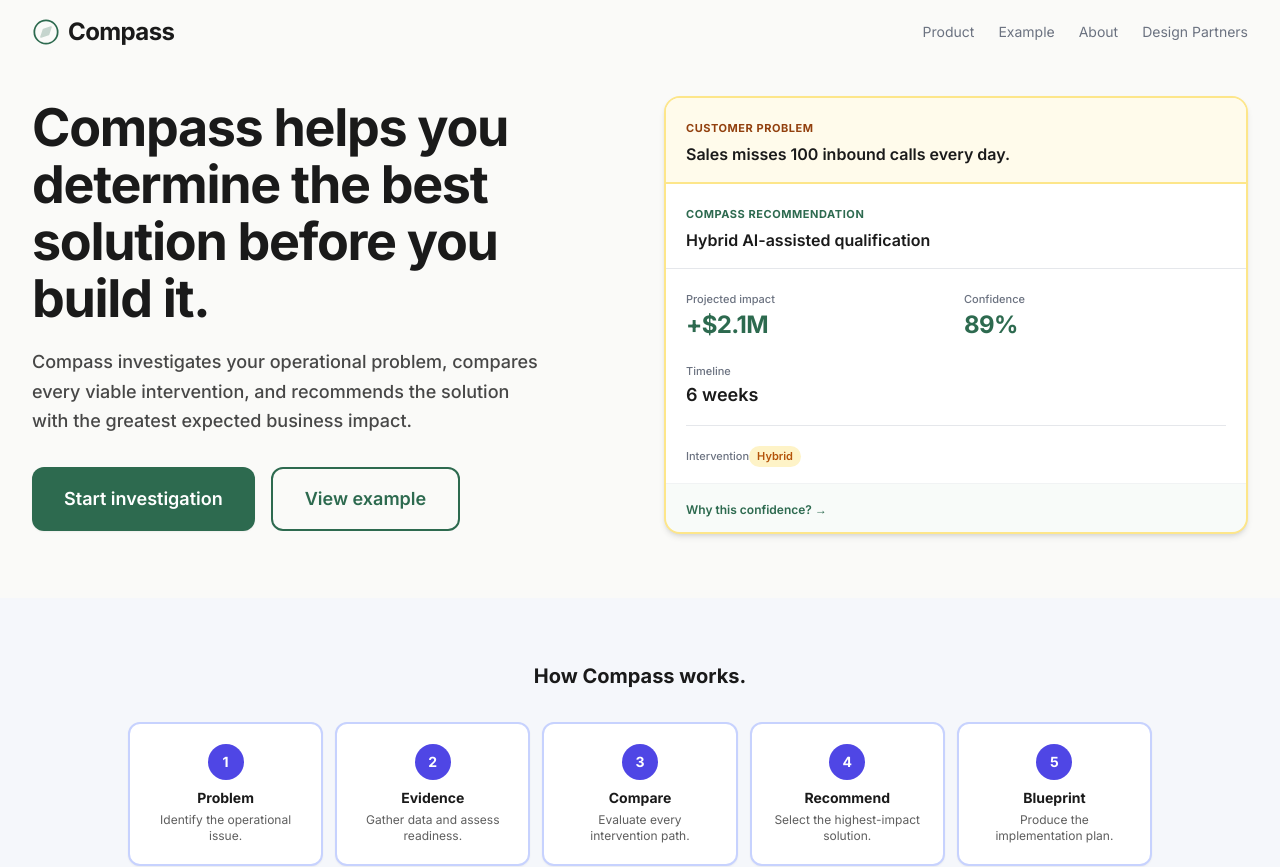
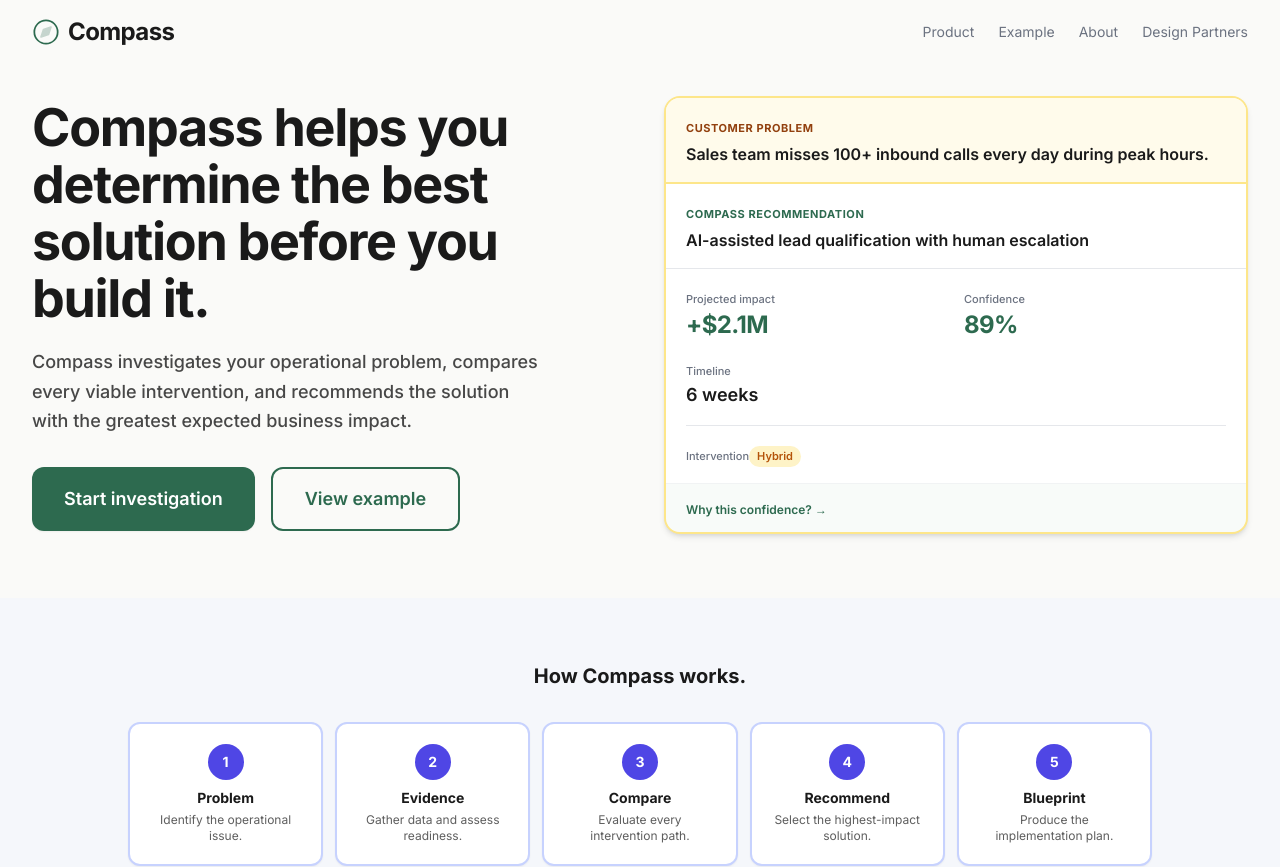
Before and after one commit to smithar106/Compass-Web, a Next.js app: page / in a window 1280 px wide. Shown: the top 867 px of the page. Built offline with nearby package versions, Linux system fonts and the light colour scheme.

Commit message:
update sales example to match text length of other examples

```diff
--- a/src/content/site.ts
+++ b/src/content/site.ts
@@ -22,8 +22,8 @@ export const site = {
       { problem: "Uncertain investment return", label: "Best Path", value: "28\u00D7", detail: "Payback in 6 months" },
     ],
     recommendation: {
-      problem: "Sales misses 100 inbound calls every day.",
-      recommendation: "Hybrid AI-assisted qualification",
+      problem: "Sales team misses 100+ inbound calls every day during peak hours.",
+      recommendation: "AI-assisted lead qualification with human escalation",
       impact: "+$2.1M",
       confidence: "89%",
       timeline: "6 weeks",
@@ -32,8 +32,8 @@ export const site = {
   },
 
   exampleSales: {
-    problem: "Sales misses 100 inbound calls every day.",
-    recommendation: "Hybrid AI-assisted qualification",
+    problem: "Sales team misses 100+ inbound calls every day during peak hours.",
+    recommendation: "AI-assisted lead qualification with human escalation",
     impact: "+$2.1M",
     confidence: "89%",
     timeline: "6 weeks",
```
